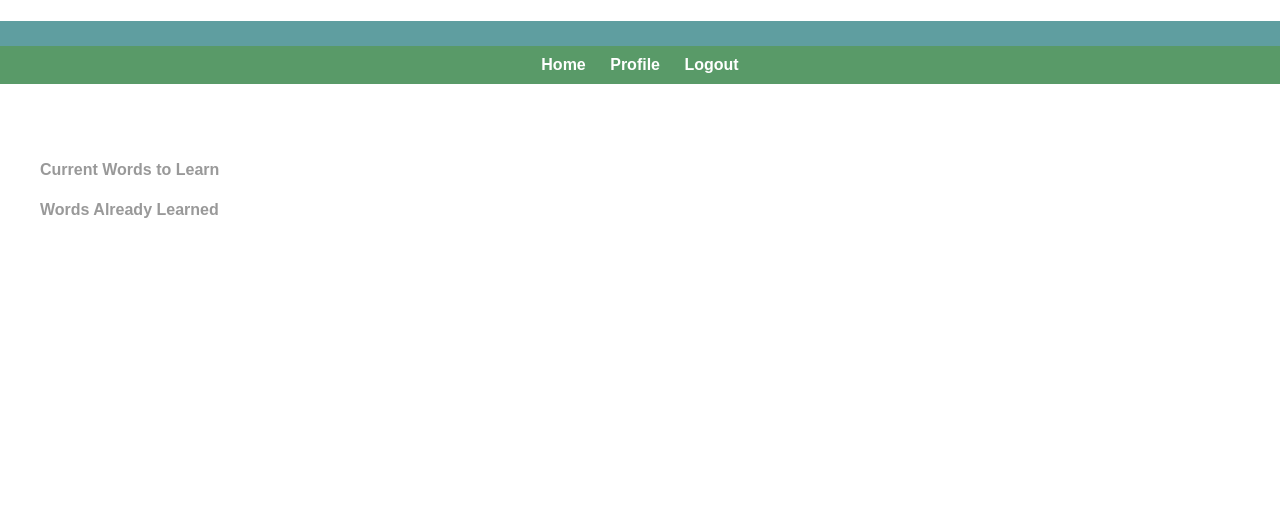
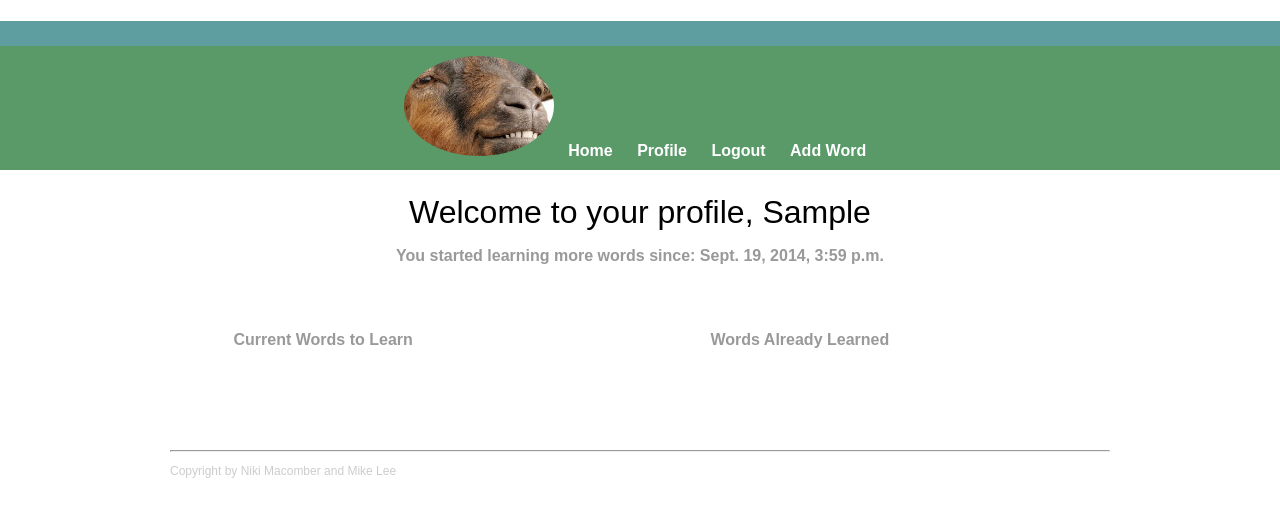
Before and after one commit to nikmac/book, a Django app: page /profile/ in a window 1280 px wide. Shown: the top 517 px of the page. Run offline with Django 3.2, Linux system fonts and the light colour scheme; the visitor is signed in with stand-in values (Sample User, id 1); data that the repository does not hold is empty.

Commit message:
Fleshed out the site to look a little bit better.

```diff
--- a/book/urls.py
+++ b/book/urls.py
@@ -16,6 +16,7 @@ urlpatterns = patterns('',
     name='password_reset_confirm'),
     url(r'^reset/done/$', 'django.contrib.auth.views.password_reset_complete', name='password_reset_complete'),
     url(r'^profile/$', 'learn_words.views.profile', name='profile'),
+    url(r'^learned/(?P<word_id>\d+)/$', 'learn_words.views.learned', name='learned'),
     url(r'^article/(?P<word_id>\d+)/$', 'learn_words.views.article', name='article'),
     url(r'^newword/$', 'learn_words.views.newword', name='newword'),
     url(r'^admin/', include(admin.site.urls)),
--- a/learn_words/forms.py
+++ b/learn_words/forms.py
@@ -12,7 +12,6 @@ class EmailUserCreationForm(UserCreationForm):
 class NewWord(forms.ModelForm):
     word = forms.CharField(required=True, max_length=40)
 
-
     class Meta:
         model = Word
         fields = ('word',)
--- a/learn_words/static/css/stylesheet.css
+++ b/learn_words/static/css/stylesheet.css
@@ -5,9 +5,12 @@ body {
     font-family: 'Poiret One', sans-serif;
 }
 #wrapper {
-max-width: 940px
+    max-width: 940px;
     margin: 0 auto;
     padding: 0 5%;
+}
+.welcome {
+    text-align: center;
 }
 a {
     text-decoration: none;
@@ -15,9 +18,28 @@ text-decoration: none;
 img {
     max-width: 100%;
 }
-h3 {
+h3, h4 {
     margin: 0 0 1em 0;
 }
+ul {
+    list-style-type: none;
+}
+#lists {
+    margin: 0;
+    padding: 0;
+}
+#current {
+    float: left;
+    width: 40%;
+    margin:2.5%;
+}
+#finished {
+    float: right;
+    width: 40%;
+    margin:2.5%;
+}
+
+
 /**********************
 Heading
 **********************/
@@ -26,10 +48,15 @@ float: left;
     margin: 0 0 30px 0;
     padding: 5px 0 0 0;
     width: 100%;
+    clear: both;
 }
 #logo {
+    /*position: absolute;*/
+
     text-align: center;
-margin: 0;
+    /*margin: 0% 30px;*/
+    width: 150px;
+    border-radius: 100%;
 }
 h1 {
     font-family: 'Josefin Sans', sans-serif;
@@ -153,7 +126,7 @@ background: #599a68;
 }
 /* logo text */
 h1, h2 {
-color: #fff;
+    color: #000000;
 }
 /* links */
 a {
--- a/learn_words/templates/article.html
+++ b/learn_words/templates/article.html
@@ -4,6 +4,8 @@
 {% block title %}{%  endblock title %}
 {% block link %}{%  endblock link %}
 {% block content %}
-    <h1>article</h1>
+    <h1>{{ word.word_name }}:</h1>
     {{ articles | random }}
+
+    <a href="{% url 'learned' word.id %}">Learned</a>
 {%  endblock content %}
--- a/learn_words/templates/base_template.html
+++ b/learn_words/templates/base_template.html
@@ -11,16 +11,26 @@
         <header>
             <nav>
                 <ul>
-                    <li><a href="{% url 'home' %}">Home</a></li>
-                    <li><a href="{% url 'profile' %}">Profile</a></li>
+                    {% if user.is_authenticated %}
+                        <li><div><img id="logo" src="{% static 'img/goat.jpeg' %}"></div></li>
+                        <li><a href="{% url 'home' %}">Home</a></li>
+                        <li><a href="{% url 'profile' %}">Profile</a></li>
+                        <li><a href="{% url 'logout' %}">Logout</a></li>
+                    {% elif not user.is_authenticated %}
+                        <li><a href="{% url "login" %}">Login</a></li>
+                        <li><a href="{% url "register" %}">Register</a></li>
+                    {% endif %}
+                    {% block link %}
+                    {% endblock link %}
 {#                    <li><a href="{% url 'article' %}">Article</a></li>#}
-                    {% if user.is_authenticated %}
-                        <li><a href="{% url 'logout' %}">Logout</a></li>
-                    {% endif %}
-                    {% block link %} {% endblock link %}
                 </ul>
             </nav>
         </header>
-    {% block content %}{% endblock content %}
+    <div id="wrapper">{% block content %}{% endblock content %}
+    <footer>
+        <hr>
+        <p>Copyright by Niki Macomber and Mike Lee</p>
+    </footer>
+    </div>
     </body>
 </html>
--- a/learn_words/templates/newword.html
+++ b/learn_words/templates/newword.html
@@ -1,12 +1,13 @@
 {% extends "base_template.html" %}
 
 {% block content %}
+<div>
     <form method="post" action=".">
         {% csrf_token %}
         {{ form.as_p }}
 
         <input value="Submit" type="submit">
     </form>
-
+</div>
 
 {% endblock %}
--- a/learn_words/templates/profile.html
+++ b/learn_words/templates/profile.html
@@ -1,22 +1,25 @@
 {% extends "base_template.html" %}
 
 
-{% block title %}{%  endblock title %}
-{% block link %}{%  endblock link %}
+{% block title %}{% endblock title %}
+{% block link %}<li><a href="{% url 'newword' %}">Add Word</a></li>{% endblock link %}
 {% block content %}
-    <h1>Welcome to Profile</h1>
-    <ol>
+    <section>
+        <h1 class="welcome">Welcome to your profile, {{ user.username | capfirst }}</h1>
+        <h4 class="welcome">You started learning more words since: {{ user.date_joined }}</h4>
+        <section id="lists">
+            <ul id="current">
                 <h4>Current Words to Learn</h4>
                 {% for word in current %}
                     <li><a href="{%  url "article" word.id %}">{{ word.word_name }}</a></li>
-
                 {% endfor %}
-    </ol>
-    <ul>
-
+            </ul>
+            <ul id="finished">
                 <h4>Words Already Learned</h4>
                 {% for word in finished %}
                     <li><a href="{% url "article" word.id %}">{{ word.word_name }}</a></li>
                 {% endfor %}
             </ul>
+        </section>
+    </section>
 {%  endblock content %}
--- a/learn_words/views.py
+++ b/learn_words/views.py
@@ -10,7 +10,7 @@ def home(request):
     return render(request, 'home.html')
 
 
-# @login_required
+
 def profile(request):
     current_user = request.user
     current_words = current_user.words.filter(learned=False)
@@ -20,8 +20,9 @@ def profile(request):
 
 
 def article(request, word_id):
+    word = Word.objects.get(id=word_id)
     data = Article.objects.filter(words=word_id)
-    return render(request, 'article.html', {"articles":data})
+    return render(request, 'article.html', {"articles": data, "word": word})
 
 
 def register(request):
@@ -45,10 +46,16 @@ def newword(request):
         if form.is_valid():
             current_word = Word.objects.create(word_name=form.cleaned_data['word'])
             current_word.users.add(request.user)
-
             current_word.articles = Article.objects.filter(text__icontains=current_word)
 
-
+            return redirect('profile')
     else:
         form = NewWord()
-    return render(request,"newword.html", {'form': form})
+    return render(request, "newword.html", {'form': form})
+
+
+def learned(request, word_id):
+    word = Word.objects.get(id=word_id)
+    word.learned = True
+    word.save()
+    return redirect('profile')
```
Also changed, not shown: other parts of learn_words/static/css/stylesheet.css (+1 -55 lines), learn_words/templates/home.html (+8 -3 lines), learn_words/static/img/goat.jpeg (added). Lines whose indentation alone changed are shown as unchanged.
